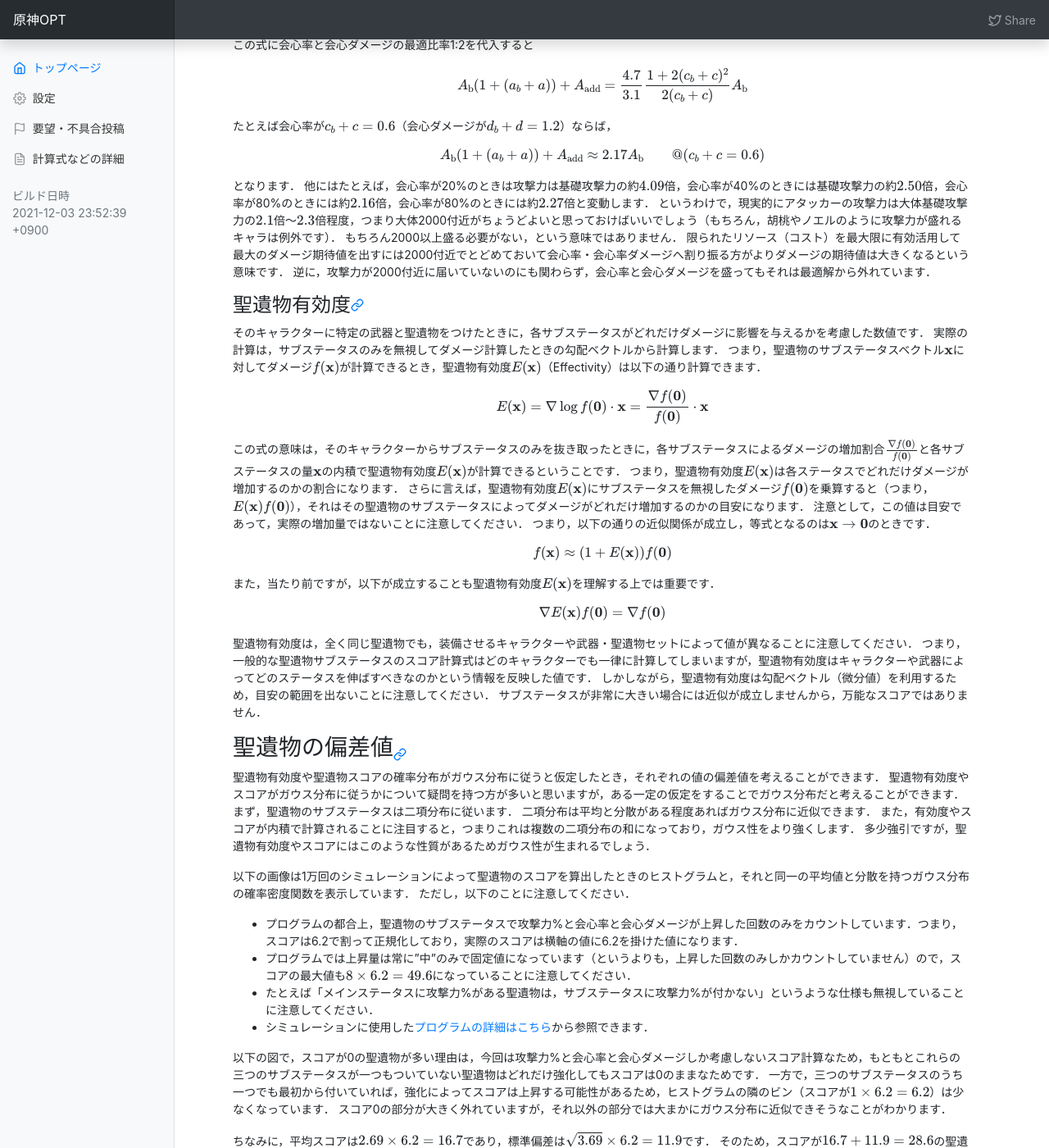
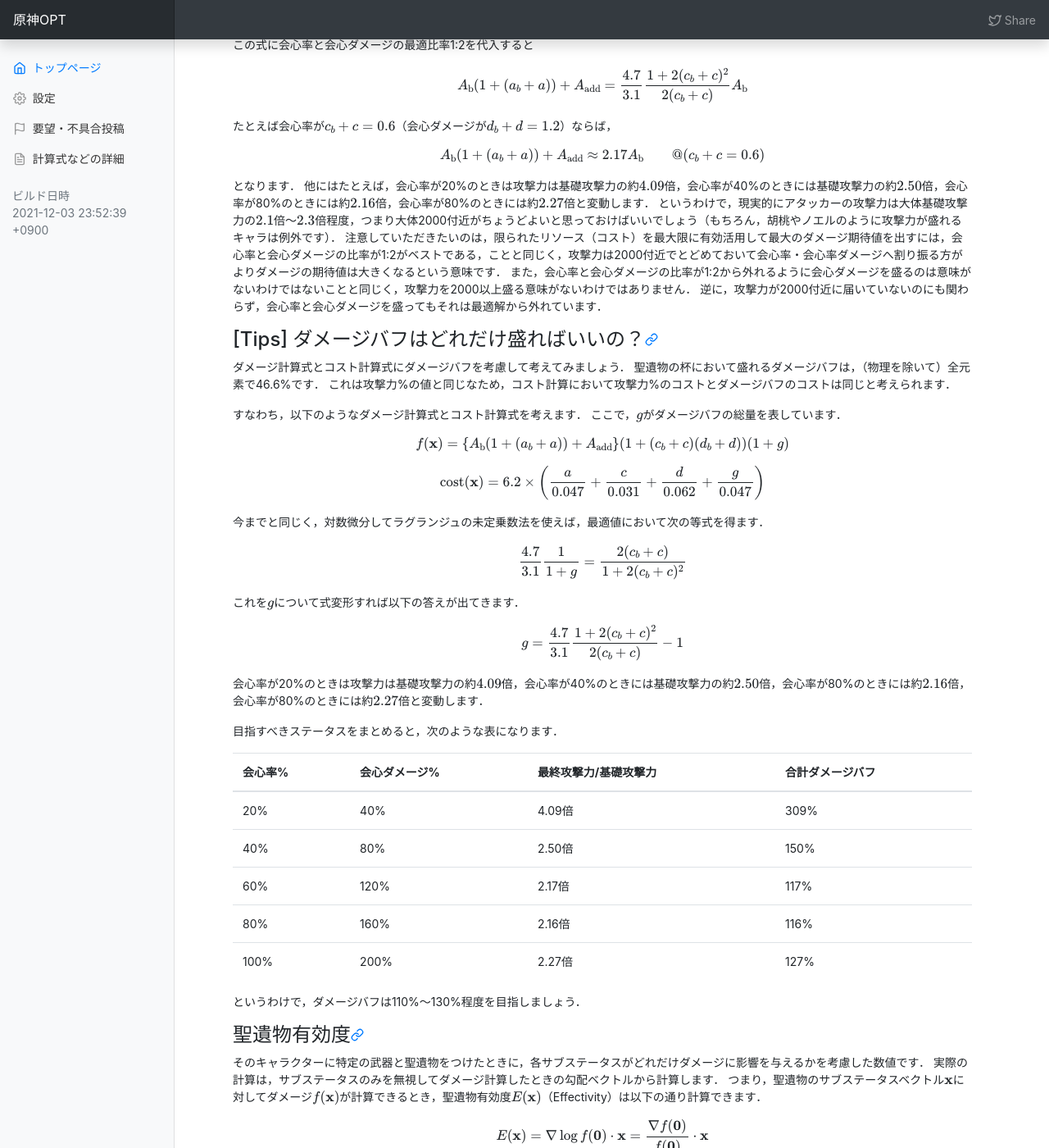
Before and after one commit to k3kaimu/genshinopt, a Jekyll site: the page built from docs/documents.md, in a window 1280 px wide and 1400 px high, scrolled down 3160 px. Shown: the whole window at 82% size. Built offline with Jekyll 4.4.1, drawn with Linux system fonts in a browser that asks for light colours; nearby versions of some CDN libraries; formulas are drawn with MathJax 3.

Commit message:
update documents

```diff
--- a/docs/documents.md
+++ b/docs/documents.md
@@ -231,9 +231,66 @@ $$
 となります．
 他にはたとえば，会心率が20%のときは攻撃力は基礎攻撃力の約$4.09$倍，会心率が40%のときには基礎攻撃力の約$2.50$倍，会心率が80%のときには約$2.16$倍，会心率が80%のときには約$2.27$倍と変動します．
 というわけで，現実的にアタッカーの攻撃力は大体基礎攻撃力の$2.1$倍～$2.3$倍程度，つまり大体2000付近がちょうどよいと思っておけばいいでしょう（もちろん，胡桃やノエルのように攻撃力が盛れるキャラは例外です）．
-もちろん2000以上盛る必要がない，という意味ではありません．
-限られたリソース（コスト）を最大限に有効活用して最大のダメージ期待値を出すには2000付近でとどめておいて会心率・会心率ダメージへ割り振る方がよりダメージの期待値は大きくなるという意味です．
+注意していただきたいのは，限られたリソース（コスト）を最大限に有効活用して最大のダメージ期待値を出すには，会心率と会心ダメージの比率が1:2がベストである，ことと同じく，攻撃力は2000付近でとどめておいて会心率・会心率ダメージへ割り振る方がよりダメージの期待値は大きくなるという意味です．
+また，会心率と会心ダメージの比率が1:2から外れるように会心ダメージを盛るのは意味がないわけではないことと同じく，攻撃力を2000以上盛る意味がないわけではありません．
 逆に，攻撃力が2000付近に届いていないのにも関わらず，会心率と会心ダメージを盛ってもそれは最適解から外れています．
+
+
+#### [Tips] ダメージバフはどれだけ盛ればいいの？
+
+ダメージ計算式とコスト計算式にダメージバフを考慮して考えてみましょう．
+聖遺物の杯において盛れるダメージバフは，（物理を除いて）全元素で46.6%です．
+これは攻撃力%の値と同じなため，コスト計算において攻撃力%のコストとダメージバフのコストは同じと考えられます．
+
+すなわち，以下のようなダメージ計算式とコスト計算式を考えます．
+ここで，$g$がダメージバフの総量を表しています．
+
+$$
+f(\mathbf{x}) = \{A_\mathrm{b} (1 + (a_b + a)) + A_\mathrm{add} \} (1 + (c_b + c)(d_b + d)) (1 + g)
+$$
+
+$$
+\mathrm{cost}(\mathbf{x}) = 6.2\times \left(\frac{a}{0.047} + \frac{c}{0.031} + \frac{d}{0.062} + \frac{g}{0.047} \right)
+$$
+
+今までと同じく，対数微分してラグランジュの未定乗数法を使えば，最適値において次の等式を得ます．
+
+$$
+\frac{4.7}{3.1} \frac{1}{1 + g} =  \frac{2(c_b + c)}{1 + 2(c_b + c)^2}
+$$
+
+これを$g$について式変形すれば以下の答えが出てきます．
+
+
+$$
+ g = \frac{4.7}{3.1} \frac{1 + 2(c_b + c)^2}{2(c_b + c)} - 1
+$$
+
+会心率が20%のときは攻撃力は基礎攻撃力の約$4.09$倍，会心率が40%のときには基礎攻撃力の約$2.50$倍，会心率が80%のときには約$2.16$倍，会心率が80%のときには約$2.27$倍と変動します．
+
+目指すべきステータスをまとめると，次のような表になります．
+
+<table class="table">
+<thead>
+<tr><th>会心率%</th><th>会心ダメージ%</th><th>最終攻撃力/基礎攻撃力</th><th>合計ダメージバフ</th>
+</tr>
+</thead>
+<tbody>
+<tr><td>20%</td><td>40%</td><td>4.09倍</td><td>309%</td>
+</tr>
+<tr><td>40%</td><td>80%</td><td>2.50倍</td><td>150%</td>
+</tr>
+<tr><td>60%</td><td>120%</td><td>2.17倍</td><td>117%</td>
+</tr>
+<tr><td>80%</td><td>160%</td><td>2.16倍</td><td>116%</td>
+</tr>
+<tr><td>100%</td><td>200%</td><td>2.27倍</td><td>127%</td>
+</tr>
+</tbody>
+</table>
+
+というわけで，ダメージバフは110%～130%程度を目指しましょう．
+
 
 #### 聖遺物有効度
 
@@ -266,6 +323,7 @@ $$
 つまり，一般的な聖遺物サブステータスのスコア計算式はどのキャラクターでも一律に計算してしまいますが，聖遺物有効度はキャラクターや武器によってどのステータスを伸ばすべきなのかという情報を反映した値です．
 しかしながら，聖遺物有効度は勾配ベクトル（微分値）を利用するため，目安の範囲を出ないことに注意してください．
 サブステータスが非常に大きい場合には近似が成立しませんから，万能なスコアではありません．
+
 
 ### 聖遺物の偏差値
 
```
